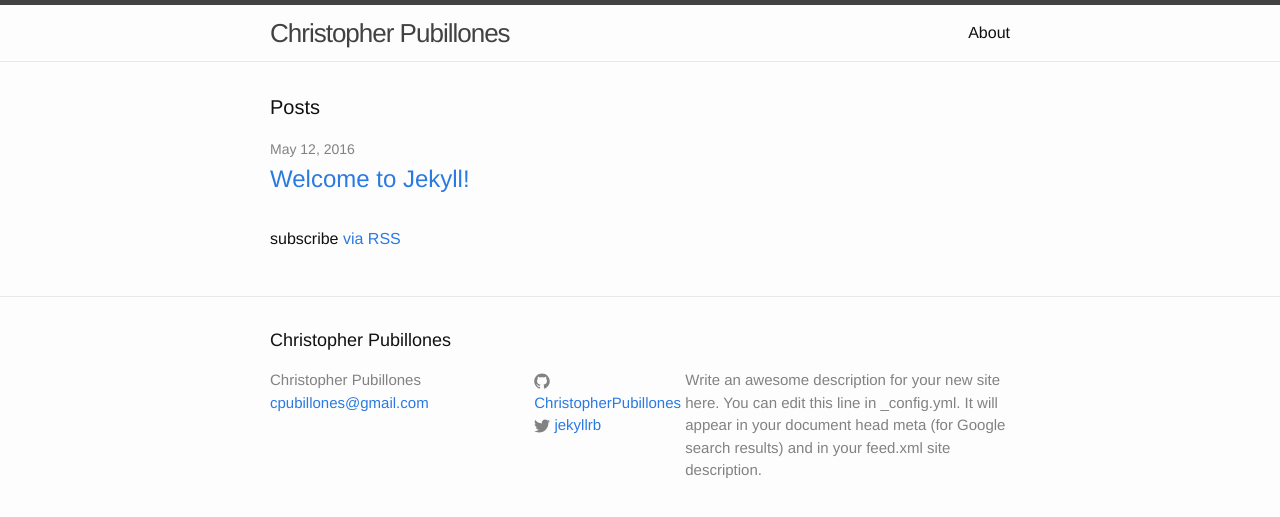
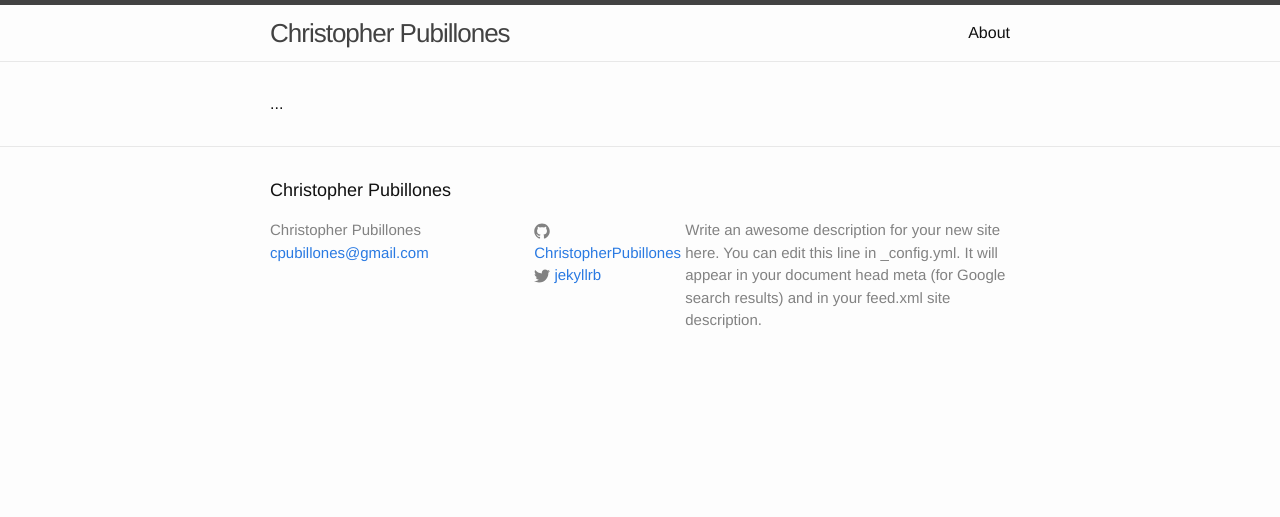
Before and after one commit to ChristopherPubillones/ChristopherPubillones.github.io, a Jekyll site: the page built from index.html, in a window 1280 px wide. Shown: the top 517 px of the page. Built offline with Jekyll 4.4.1, drawn with Linux system fonts in a browser that asks for light colours.

Commit message:
Update index.html

```diff
--- a/index.html
+++ b/index.html
@@ -3,21 +3,5 @@
 ---
 
 <div class="home">
-
-  <h1 class="page-heading">Posts</h1>
-
-  <ul class="post-list">
-    {% for post in site.posts %}
-      <li>
-        <span class="post-meta">{{ post.date | date: "%b %-d, %Y" }}</span>
-
-        <h2>
-          <a class="post-link" href="{{ post.url | prepend: site.baseurl }}">{{ post.title }}</a>
-        </h2>
-      </li>
-    {% endfor %}
-  </ul>
-
-  <p class="rss-subscribe">subscribe <a href="{{ "/feed.xml" | prepend: site.baseurl }}">via RSS</a></p>
-
+...
 </div>
```
